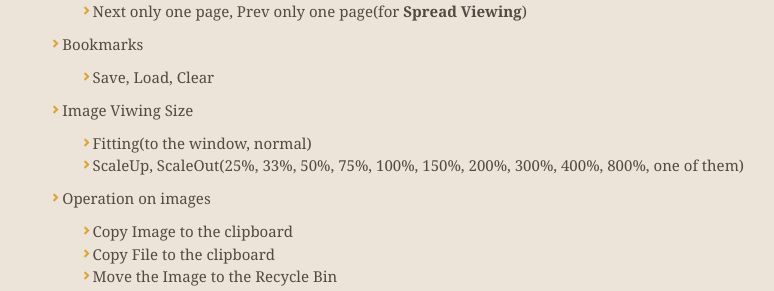
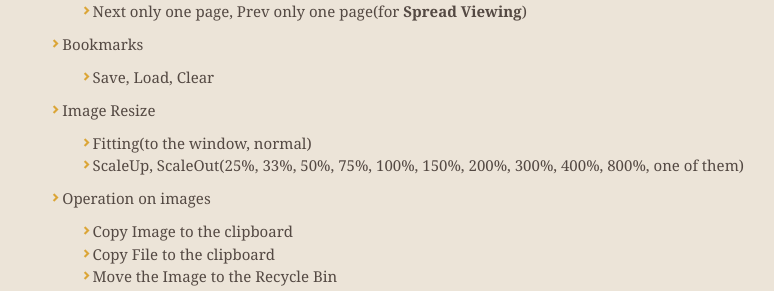
Before and after one commit to kanryu/quickviewer, a Jekyll site: the page built from docs/index.md, in a window 1280 px wide and 900 px high, scrolled down 2080 px. Shown: the part 160-451 px from the top of the window, without its empty margins (146-920 px from the left). Built offline with Jekyll 4.4.1, drawn with Linux system fonts in a browser that asks for light colours; nearby versions of some CDN libraries; our own code applies the rules of GitHub Pages for plain Markdown files.

Commit message:
Update index.md

```diff
--- a/docs/index.md
+++ b/docs/index.md
@@ -85,7 +85,7 @@ Thanks for reviewers! :)
     - Next only one page, Prev only one page(for **Spread Viewing**)
 - Bookmarks
     - Save, Load, Clear
-- Image Viwing Size
+- Image Resize
     - Fitting(to the window, normal)
     - ScaleUp, ScaleOut(25%, 33%, 50%, 75%, 100%, 150%, 200%, 300%, 400%, 800%, one of them)
 - Operation on images
```
